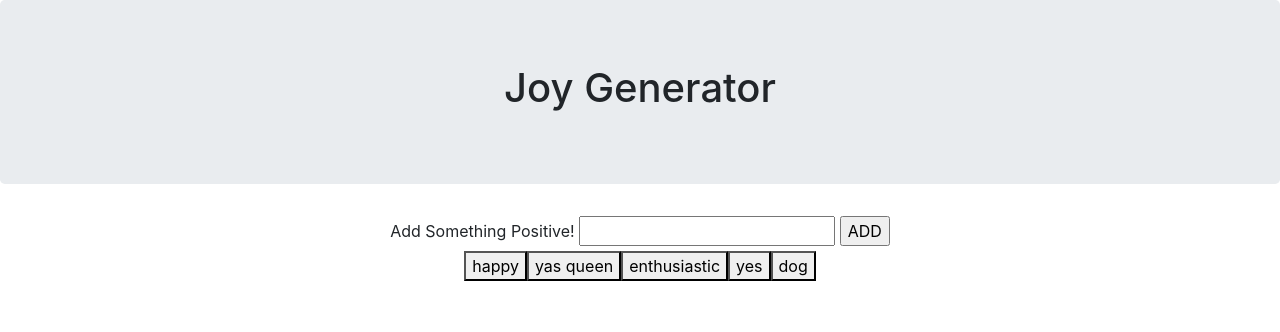
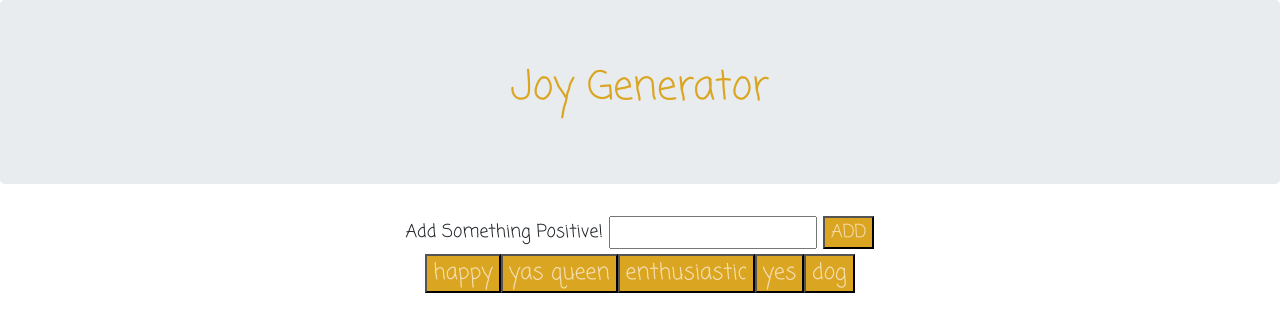
Before and after one commit to gdepriest/GIFtastic, a plain HTML site: page index.html in a window 1280 px wide. Drawn offline with nearby package versions, Linux system fonts and the light colour scheme.

Commit message:
cleared the gifsHere div, I think I'm done with functionality

```diff
--- a/assets/css/style.css
+++ b/assets/css/style.css
@@ -0,0 +1,32 @@
+button {
+    font-size: 18px;
+    font-family: 'Coming Soon', cursive;
+    font-size: 22px;
+    background-color: goldenrod;
+    color: wheat;
+}
+
+.jumbotron {
+    font-family: 'Coming Soon', cursive;
+    font-size: 120px;
+    color: goldenrod;
+}
+
+p {
+    font-family: 'Coming Soon', cursive;
+    font-size: 16px;
+}
+
+#addTo {
+    font-family: 'Coming Soon', cursive;
+    font-size: 18px;
+    background-color: goldenrod;
+    color: wheat;
+
+
+}
+
+form {
+    font-family: 'Coming Soon', cursive;
+    font-size: 18px;
+}
--- a/assets/javascript/app.js
+++ b/assets/javascript/app.js
@@ -27,6 +27,8 @@ function renderButtons() {
 function displayGifs() {
 
     var theme = $(this).attr("data-name")
+    $("#gifsHere").empty();
+    // $("#gifsHere").empty();
 
     var queryURL = "https://api.giphy.com/v1/gifs/search?q=" + theme + "&api_key=ItVZg7dqEEKwfl74bw0k4pld0Nswtx4h&limit=10";
 
@@ -35,7 +37,7 @@ function displayGifs() {
         method: "GET",
     }).then(function(response) {
         console.log(response);
-
+        // $("#gifsHere").empty();
         var results = response.data;
         // Looping through each result item
         for (var i = 0; i < results.length; i++) {
@@ -65,7 +67,7 @@ function displayGifs() {
           themeDiv.append(image);
 
           // Prependng the themeDiv to the HTML page in the "#gifs-appear-here" div
-          $("#gifsHere").prepend(themeDiv);
+          $("#gifsHere").append(themeDiv);
         };
 
 
--- a/index.html
+++ b/index.html
@@ -4,6 +4,7 @@
     <meta charset="UTF-8">
     <meta name="viewport" content="width=device-width, initial-scale=1.0">
     <meta http-equiv="X-UA-Compatible" content="ie=edge">
+    <link href="https://fonts.googleapis.com/css?family=Coming+Soon&display=swap" rel="stylesheet">
     <link rel="stylesheet" type="text/css" href="assets/css/reset.css">
     <!-- *****Bootstrap JQUery -->
     <script src="https://code.jquery.com/jquery-3.4.0.min.js" integrity="sha256-BJeo0qm959uMBGb65z40ejJYGSgR7REI4+CW1fNKwOg="    crossorigin="anonymous"></script>
```
